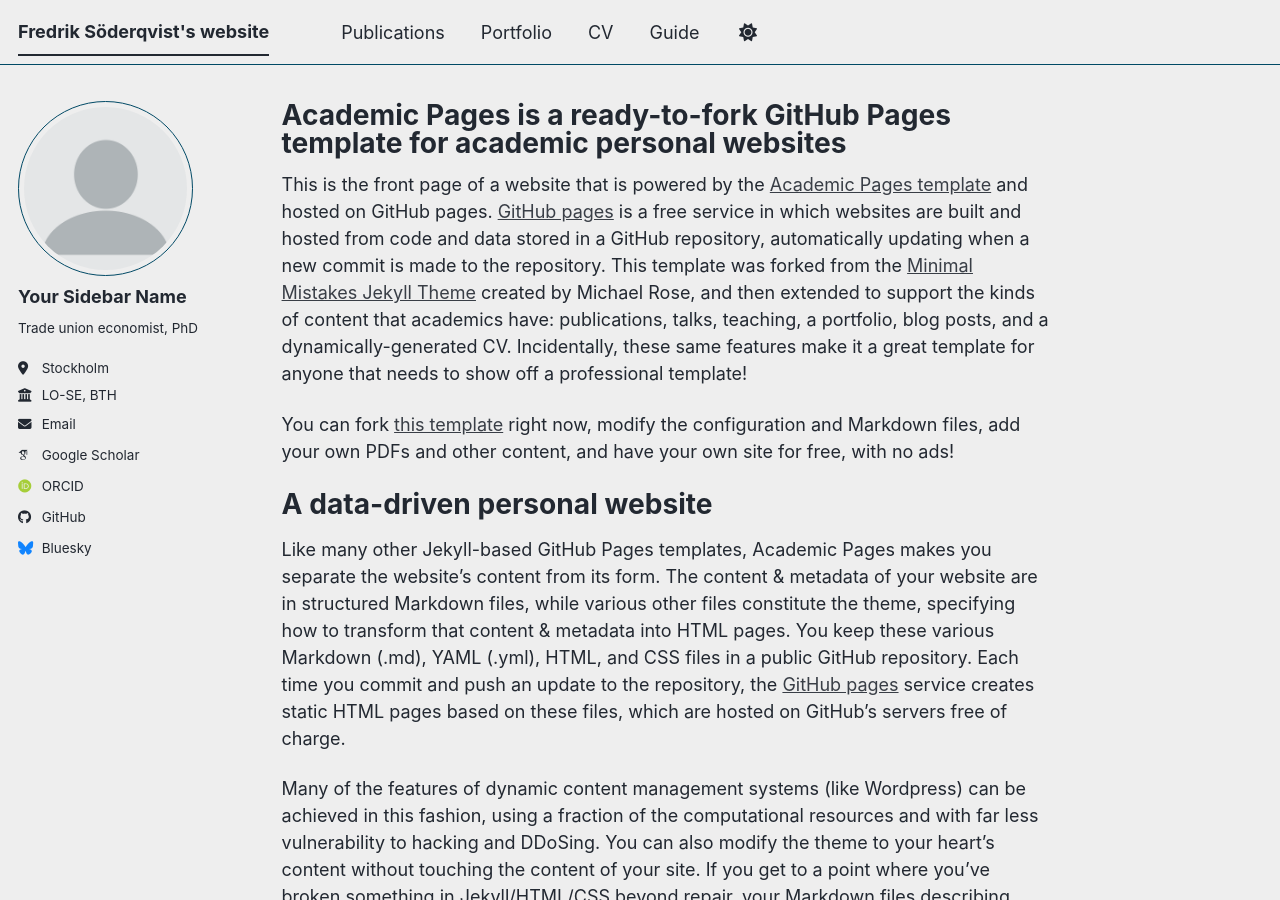
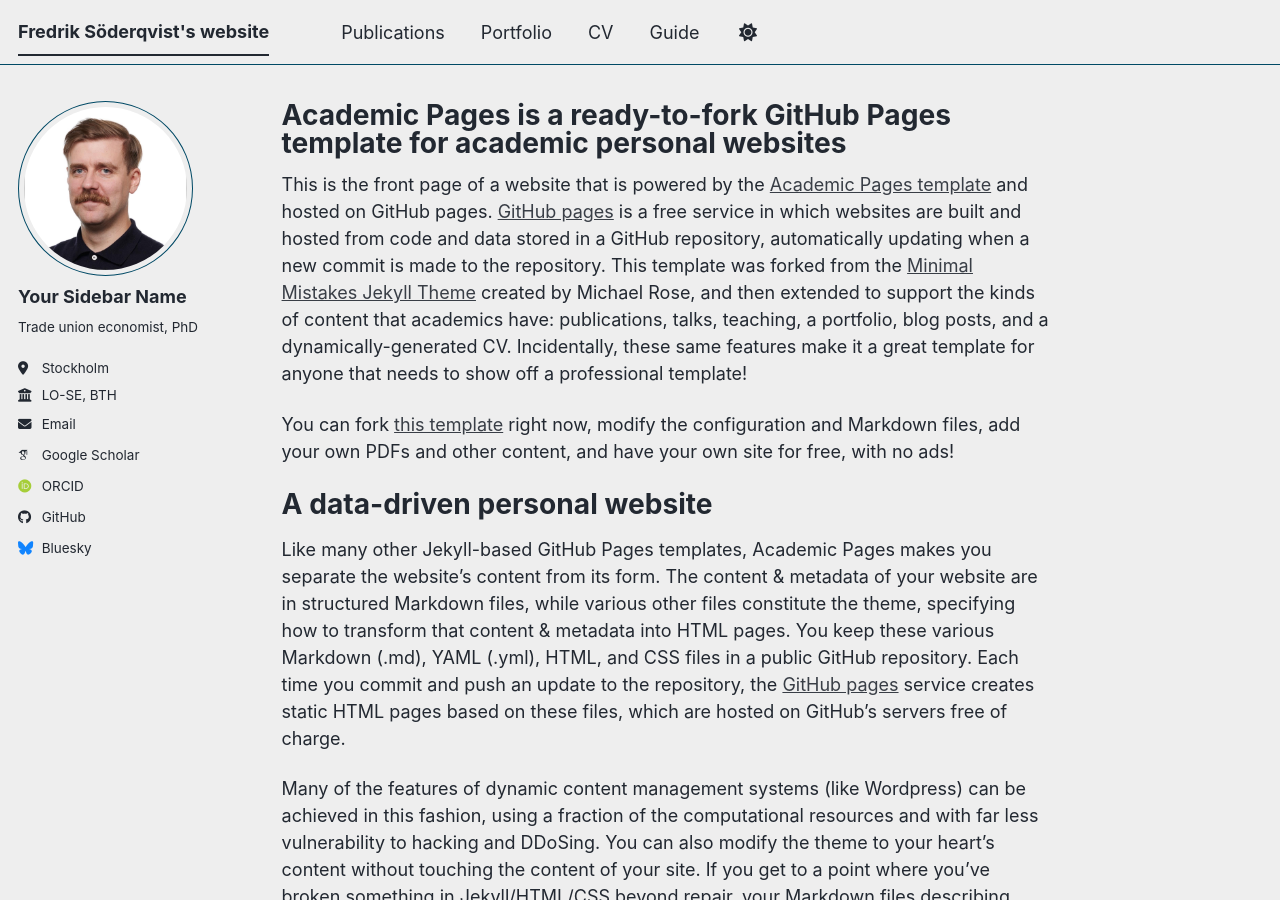
Before and after one commit to soedda/FSoderqvist_website, a Jekyll site: the page built from _pages/about.md, in a window 1280 px wide and 900 px high. Built offline with Jekyll 4.4.1, drawn with Linux system fonts in a browser that asks for light colours; some web fonts are replaced; a script bundle is joined from its source files by our own code; library files that are not in the unit come from our copies.

Commit message:
Update _config.yml

```diff
--- a/_config.yml
+++ b/_config.yml
@@ -23,7 +23,7 @@
 #               Additional customization can be done by editing /_includes/author-profile.html
 author:
   # Biographic information
-  avatar           : "profile.png"
+  avatar           : "fsöderqvist LO.jpg"
   name             : "Your Sidebar Name"
   pronouns         : # example: "she/her"
   bio              : "Trade union economist, PhD"
```
